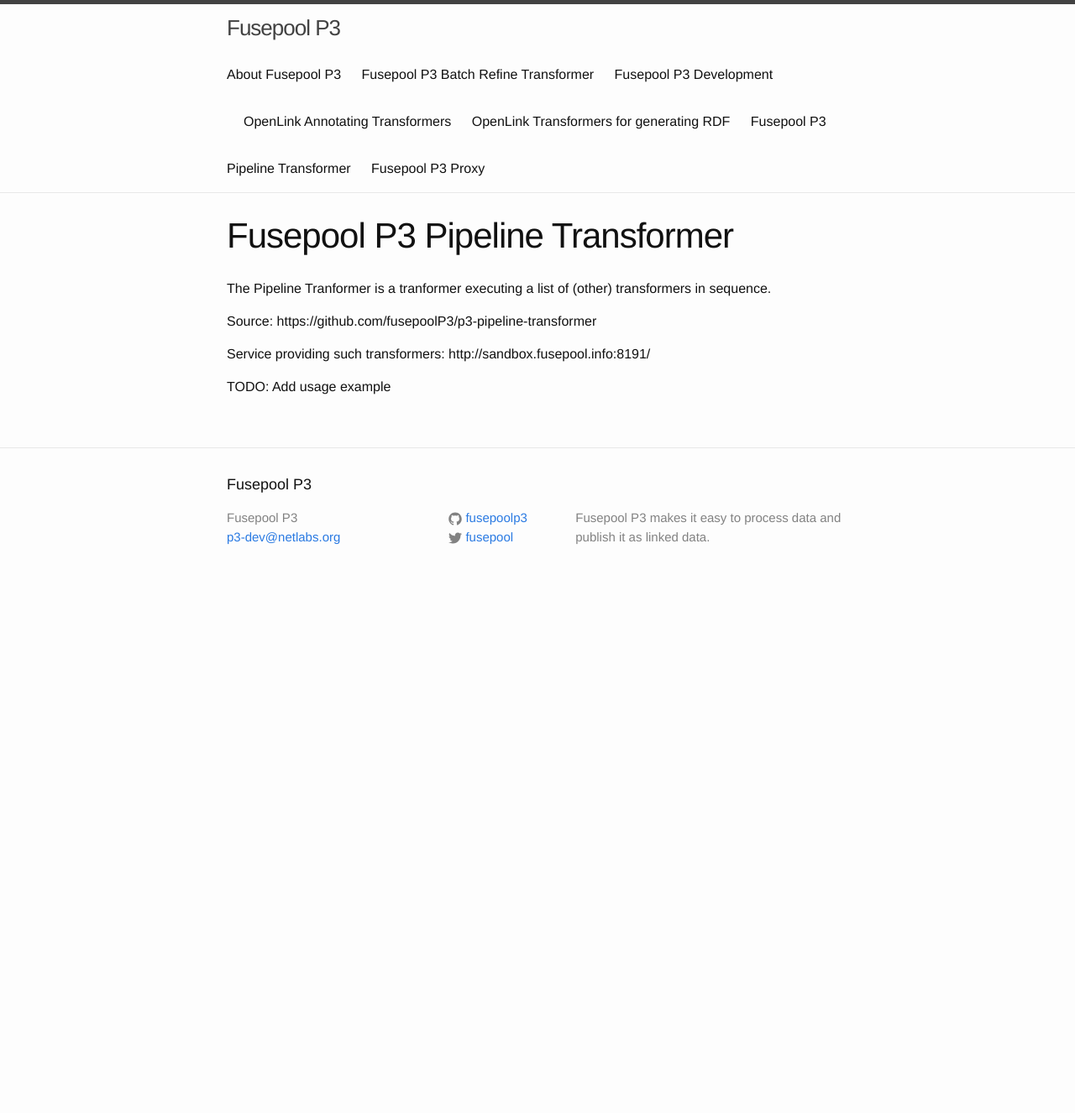
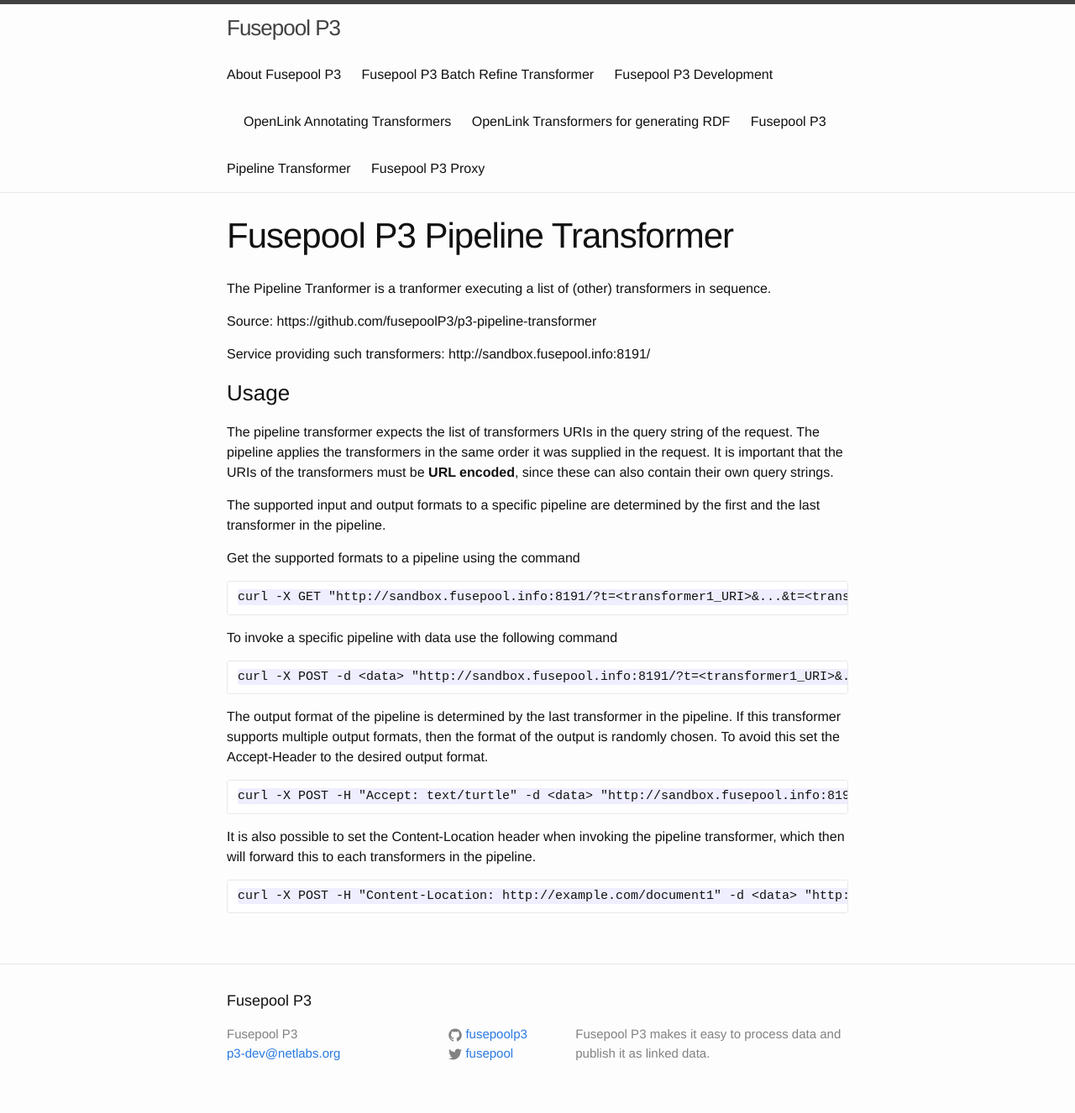
Before and after one commit to fusepoolP3/fusepoolp3.github.io, a Jekyll site: the page built from pipeline-transformer.md, in a window 1280 px wide. Shown: the whole page at 84% size. Built offline with Jekyll 4.4.1, drawn with Linux system fonts in a browser that asks for light colours; before the commit the page ends 900 px from its top, so only the background shows below that.

Commit message:
Usage examples from readme added to page

```diff
--- a/pipeline-transformer.md
+++ b/pipeline-transformer.md
@@ -10,4 +10,24 @@
 
 Service providing such transformers: http://sandbox.fusepool.info:8191/
 
-TODO: Add usage example
+###Usage
+
+The pipeline transformer expects the list of transformers URIs in the query string of the request. The pipeline applies the transformers in the same order it was supplied in the request. It is important that the URIs of the transformers must be **URL encoded**, since these can also contain their own query strings.
+
+The supported input and output formats to a specific pipeline are determined by the first and the last transformer in the pipeline.
+
+Get the supported formats to a pipeline using the command
+
+    curl -X GET "http://sandbox.fusepool.info:8191/?t=<transformer1_URI>&...&t=<transformerN_URI>"
+
+To invoke a specific pipeline with data use the following command
+
+    curl -X POST -d <data> "http://sandbox.fusepool.info:8191/?t=<transformer1_URI>&...&t=<transformerN_URI>"
+
+The output format of the pipeline is determined by the last transformer in the pipeline. If this transformer supports multiple output formats, then the format of the output is randomly chosen. To avoid this set the Accept-Header to the desired output format.
+
+    curl -X POST -H "Accept: text/turtle" -d <data> "http://sandbox.fusepool.info:8191/?t=<transformer1_URI>&...&t=<transformerN_URI>"
+
+It is also possible to set the Content-Location header when invoking the pipeline transformer, which then will forward this to each transformers in the pipeline.
+
+    curl -X POST -H "Content-Location: http://example.com/document1" -d <data> "http://sandbox.fusepool.info:8191/?t=<transformer1_URI>&...&t=<transformerN_URI>"
```
